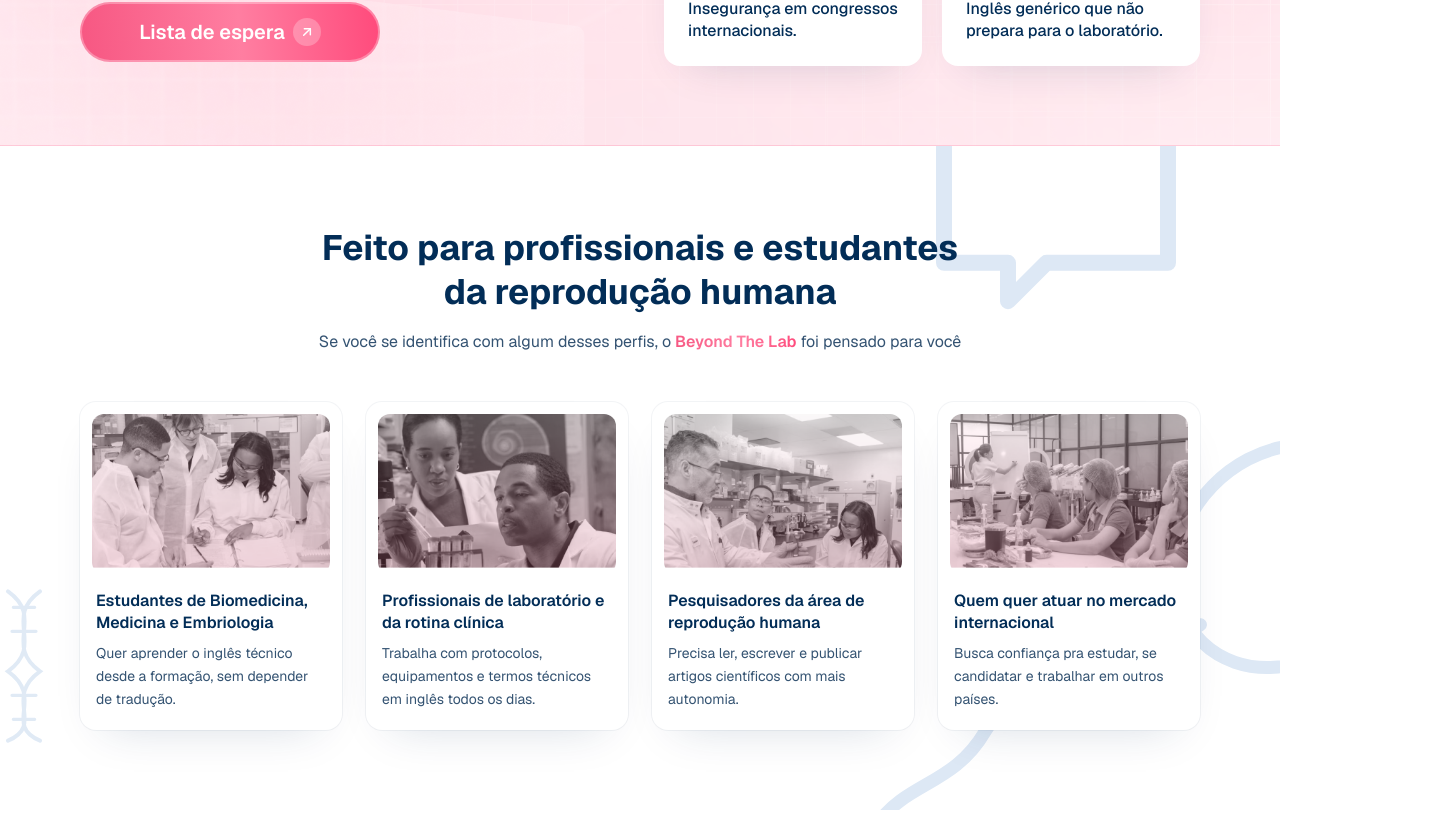
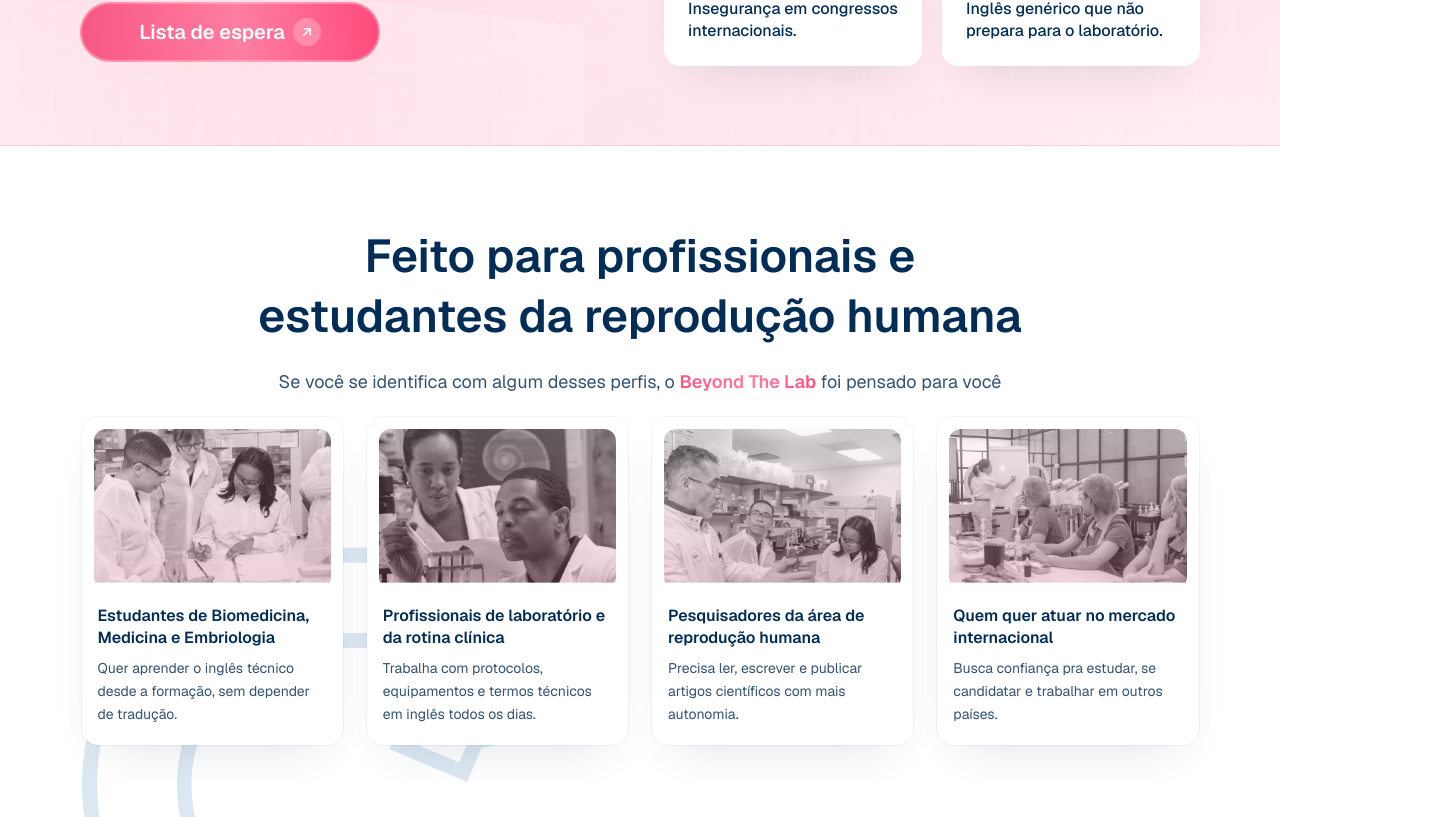
Before and after one commit to gsalviete/beyond-the-lab, a React (Vite) app: page / in a window 1280 px wide. Shown: the part 1343-2160 px from the top of the page, 1441 px wide, since content can reach past the window. Built offline with nearby package versions, Linux system fonts and the light colour scheme.

Commit message:
feat: new icons and motions tests

```diff
--- a/src/components/Personas.jsx
+++ b/src/components/Personas.jsx
@@ -1,3 +1,5 @@
+import { Microscope } from './icons.jsx'
+
 const personas = [
   {
     img: '/assets/profile1.png',
@@ -21,24 +23,41 @@ const personas = [
   },
 ]
 
-import { Bubble, SpermOutline, Dna } from './Decor.jsx'
-
 export default function Personas() {
   return (
-    <section id="curso" className="relative overflow-hidden py-20">
-      {/* light-blue line-art background icons (as in Figma) */}
-      <Bubble className="pointer-events-none absolute -top-8 right-24 hidden h-56 w-64 lg:block" strokeWidth={10} />
-      <SpermOutline className="pointer-events-none absolute -right-40 top-1/3 hidden h-[520px] w-[520px] rotate-12 lg:block" />
-      <Dna className="pointer-events-none absolute -left-4 bottom-16 h-40 w-20 opacity-90" />
-      <div className="container-page relative text-center">
-        <h2 className="reveal mx-auto max-w-2xl font-display text-[1.75rem] font-bold leading-tight text-ink md:text-[2.2rem]">
-          Feito para profissionais e estudantes da reprodução humana
+    <section id="curso" className="relative py-20">
+      <div className="relative mx-auto flex w-[1117px] flex-col items-center gap-6">
+        {/* H2 — Geist 46/600, line-height normal, #022D57, caixa = 1117 (stretch) */}
+        <h2 className="reveal w-full text-center font-display text-[46px] font-semibold leading-[normal] text-ink">
+          Feito para profissionais e{' '}
+          <br />
+          estudantes da reprodução humana
         </h2>
-        <p className="reveal mt-4 text-base text-body" style={{ '--reveal-delay': '120ms' }}>
-          Se você se identifica com algum desses perfis, o <span className="font-semibold text-grad">Beyond The Lab</span> foi pensado para você
+
+        {/* Subtítulo — Geist 18/400, line-height normal, #345372 */}
+        <p
+          className="reveal w-full text-center font-display text-[18px] font-normal leading-[normal] text-[#345372]"
+          style={{ '--reveal-delay': '120ms' }}
+        >
+          Se você se identifica com algum desses perfis, o{' '}
+          <span className="font-semibold text-grad">Beyond The Lab</span> foi pensado para você
         </p>
 
-        <div className="mt-12 grid gap-6 text-left sm:grid-cols-2 lg:grid-cols-4">
+        {/* wrapper de ancoragem: microscópio preso à fileira de cards */}
+        <div className="relative w-full">
+          {/* Microscópio — 536×759, #115CA4, opacity 0.15 embutida no path
+              ⚠️ left/top DERIVADOS por medição no print (escala 1.045×) */}
+          <div
+  aria-hidden="true"
+  className="pointer-events-none absolute select-none"
+  style={{ left: '823.5px', top: '-182px', width: '536px', height: '759px' }}
+></div>
+          <Microscope
+            className="pointer-events-none absolute select-none"
+            style={{ left: '823.5px', top: '-182px' }}
+          />
+
+          <div className="relative z-10 grid w-full gap-6 text-left sm:grid-cols-2 lg:grid-cols-4">
             {personas.map((p, i) => (
               <article
                 key={p.title}
@@ -60,6 +79,7 @@ export default function Personas() {
             ))}
           </div>
         </div>
+      </div>
     </section>
   )
 }
```
Also changed, not shown: src/components/Icons.jsx (+18 -0 lines), public/assets/microscope.svg (added), 1 other file (tests, documents, lock files or other folders). Lines whose indentation alone changed are shown as unchanged.
